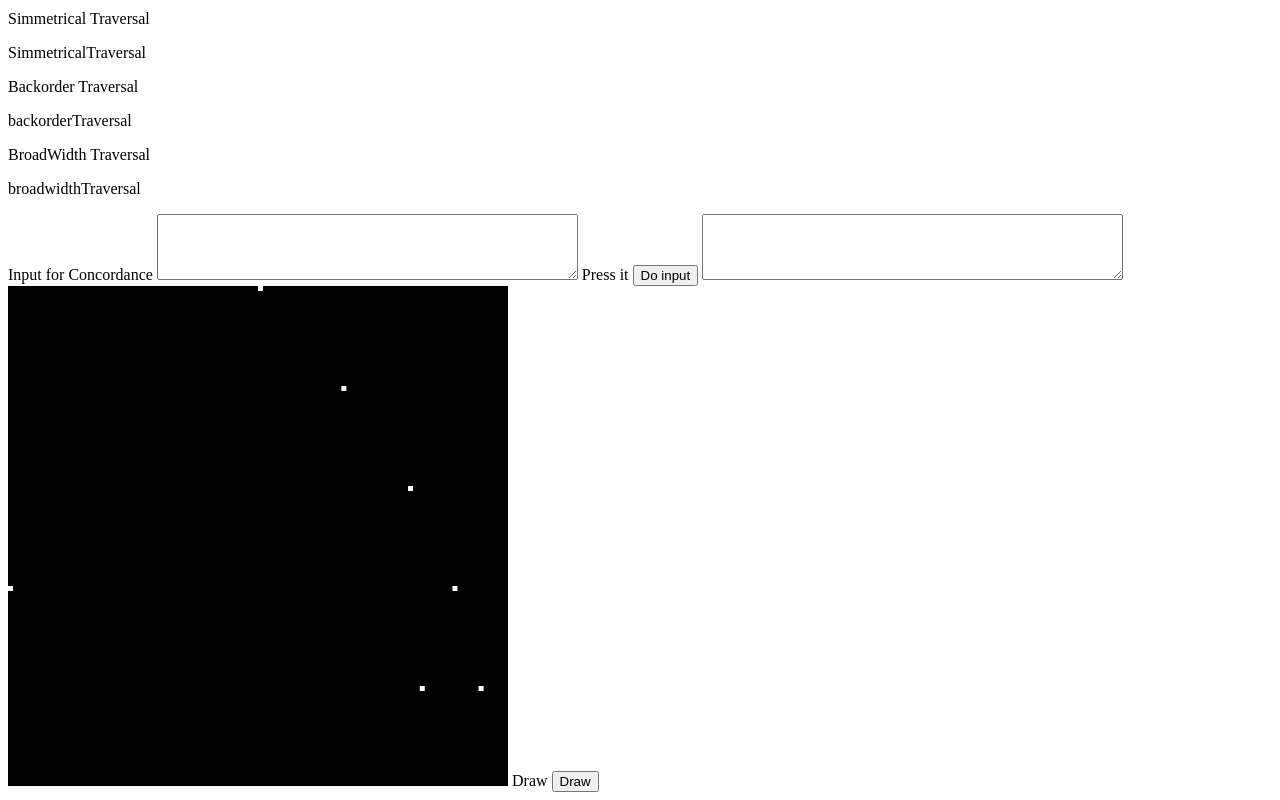
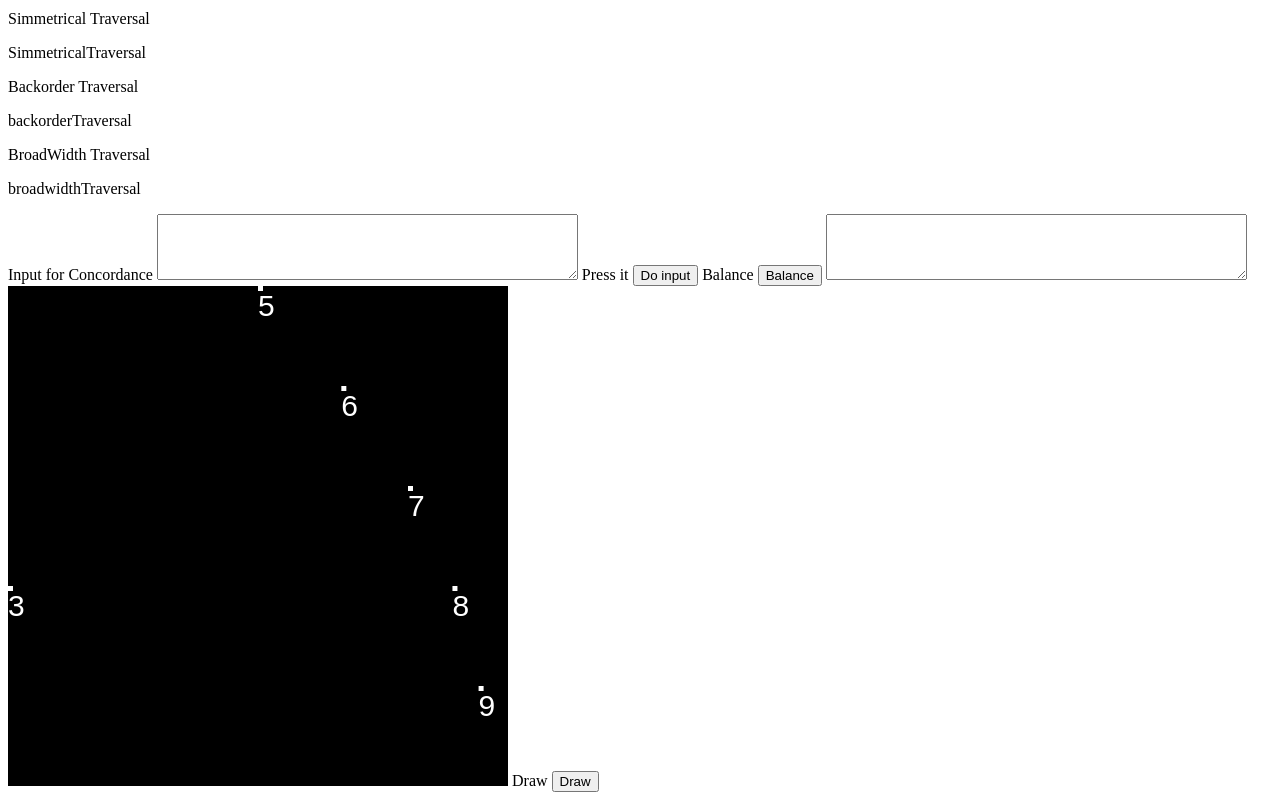
Before and after one commit to TripleHeaven/binaryTreeClassTypeScript, a website with bundled scripts: page index.html in a window 1280 px wide. Both pictures are taken after a click on the button "Draw". Shown: the part 202-1002 px from the top of the page. Built offline with nearby package versions, Linux system fonts and the light colour scheme.

Commit message:
drawing corrected (not done)

```diff
--- a/classes/BinaryTree.ts
+++ b/classes/BinaryTree.ts
@@ -239,10 +239,10 @@ class BinaryTree<T> {
           }
         }
       }
-      position (depth : number, index : number, dr : Drawing){
+      position (depth : number, index : number, dr : Drawing , Node : TreeNode<T>){
         let x = index *dr.canvas.width / (Math.pow(2,depth) + 1) ;
         let y = depth * dr.canvas.height/ (this.treeDepth(this.root));
-        return [x,y]
+        return [x,y,Node.value.toString()]
       }
       BFSpos (node = this._root) : Array<any> {
         let queue = [];
@@ -255,8 +255,8 @@ class BinaryTree<T> {
 
           while (queue.length > 0){
             let tmp = queue.shift();
-            this._bfsStr = this.strAppend(this.bfsStr, tmp.value.toString()," ");
-            pos.push(this.position(tmp.depthNode,tmp.index,this.dr));
+
+            pos.push(this.position(tmp.depthNode,tmp.index,this.dr,tmp));
             if (tmp.left!=null){
               queue.push(tmp.left);
             }
--- a/classes/app.ts
+++ b/classes/app.ts
@@ -21,22 +21,22 @@ document.getElementById("draw").onclick = function draw(){
     forDrawing.drawingNodes(positions);
     return null;
 }
-
+document.getElementById("balance").onclick = function draw(){
+    bt.balance(bt.root);
+    return null;
+}
 
 bt.addToTree(5);
-bt.addToTree (3);
-bt.addToTree (6);
-
-bt.addToTree(2);
 bt.addToTree(6);
 bt.addToTree(7);
-bt.addToTree(11);
-bt.addToTree(15);
-bt.addToTree(10);
+bt.addToTree(3);
+bt.addToTree(4);
+bt.addToTree(1);
+bt.addToTree(8);
+bt.addToTree(9);
 
+bt.deleteKey(4);
 bt.balance(bt.root);
-
-
 let depth = bt.treeDepth(bt.root);
 let lc = bt.leafCount();
 
--- a/classes/drawing.ts
+++ b/classes/drawing.ts
@@ -15,6 +15,8 @@ class Drawing{
             this.ctx.fillStyle = "white";
             let width = 5;
             this.ctx.fillRect(positions[i][0], positions[i][1], width,width);
+            this.ctx.font = "30px Arial";
+            this.ctx.fillText(positions[i][2], positions[i][0], positions[i][1]+30);
         }
 
     }
--- a/index.html
+++ b/index.html
@@ -21,7 +21,10 @@
         <textarea id = "inputConc" rows ="4" cols = "50"> </textarea>
         <label for = "doInput">Press it</label>
         <button type="button" id = "doInput">Do input</button>
+        <label for = "balance"> Balance</label>
+        <button type = "button" id = "balance">Balance</button>
         <textarea id = "outputConc" rows = "4" cols = "50"></textarea>
+
         <canvas id = "forDrawing" width="500" height="500"></canvas>
         <label for="draw">Draw</label>
         <button type ="button" id = "draw"> Draw</button>
```
Also changed, not shown: dist/index.html, 2 other files.
